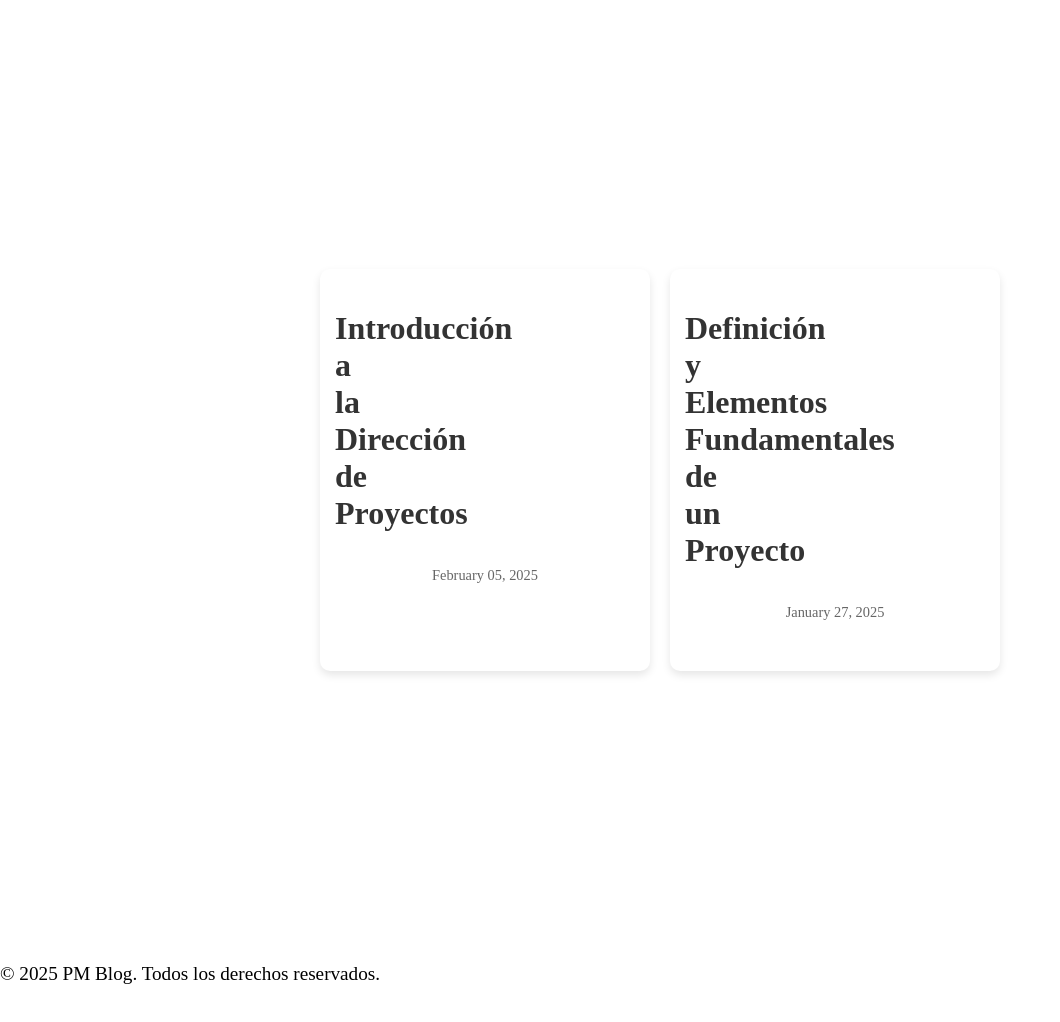
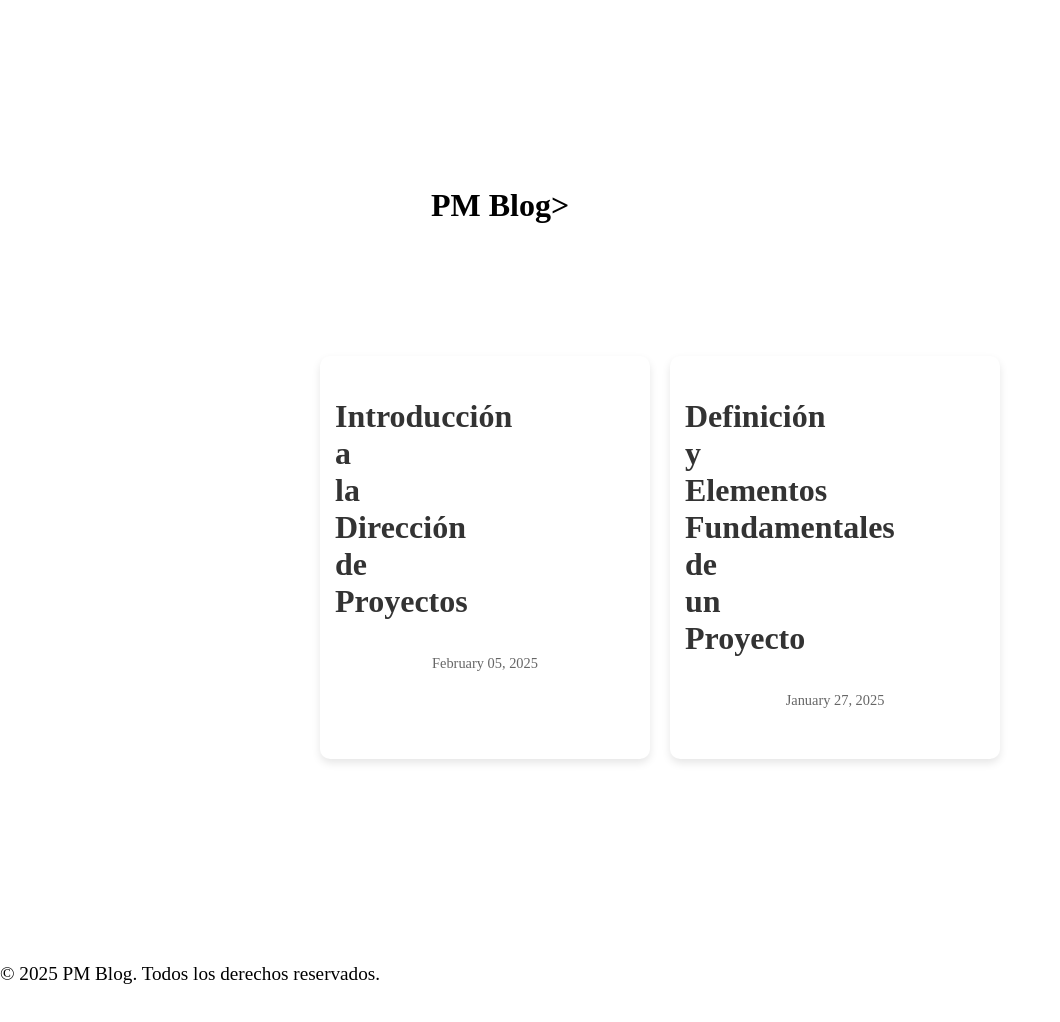
Before and after one commit to unciafidelis/BlogPM, a Jekyll site: the page built from index.html, in a window 1280 px wide. Shown: the whole page, without its empty margins (0-1060 px from the left). Built offline with Jekyll 4.4.1, drawn with Linux system fonts in a browser that asks for light colours; some web fonts are replaced.

Commit message:
Update index.html

```diff
--- a/index.html
+++ b/index.html
@@ -1,6 +1,8 @@
 ---
 layout: default
+title: "PM Blog"
 ---
+<h1>PM Blog></h1>
 <div class="post-container">
     {% for post in site.posts %}
         <div class="post-card">
```
